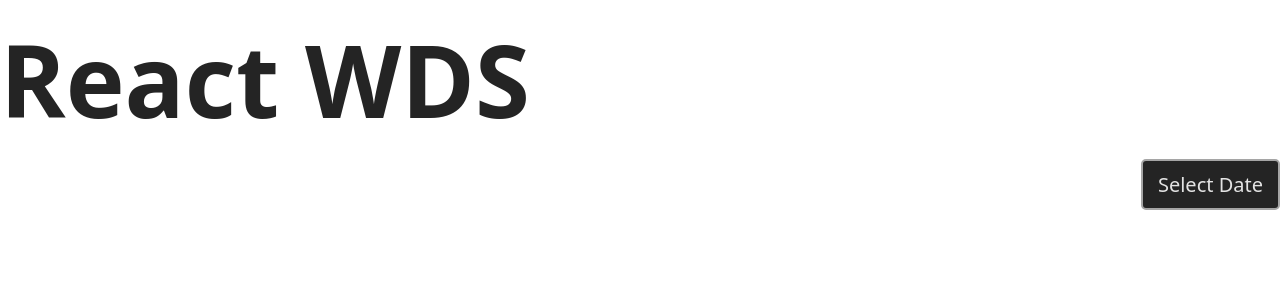
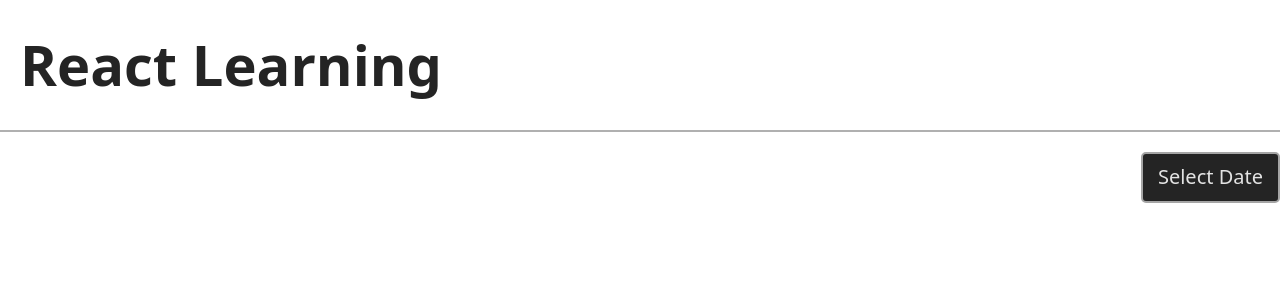
Before and after one commit to cmtayl0r/react-wds, a React (Vite) app: page / in a window 1280 px wide. Shown: the top 300 px of the page. Built offline with nearby package versions, Linux system fonts and the light colour scheme.

Commit message:
Refactor App component structure and styles; update header and main layout for improved organization

```diff
--- a/src/App.jsx
+++ b/src/App.jsx
@@ -15,8 +15,10 @@ import DatePicker from "./components/projects/date-picker/DatePicker";
 
 function App() {
   return (
-    <>
-      <h1>React WDS</h1>
+    <main className="app-container">
+      <header className="app-header">
+        <h3>React Learning</h3>
+      </header>
 
       <div
         style={{
@@ -51,7 +53,7 @@ function App() {
       {/* <TodoList /> */}
       {/* <List /> */}
       {/* <SimpleFormTwo /> */}
-    </>
+    </main>
   );
 }
 
--- a/src/styles/base/global.css
+++ b/src/styles/base/global.css
@@ -30,3 +30,18 @@ body {
     background-color: var(--color-white);
   }
 }
+
+.app-container {
+  display: flex;
+  flex-direction: column;
+  min-height: 100vh;
+  gap: 1rem;
+}
+
+.app-header {
+  display: flex;
+  align-items: center;
+  width: 100%;
+  padding: 1rem;
+  border-bottom: 2px solid var(--color-gray-light);
+}
```
